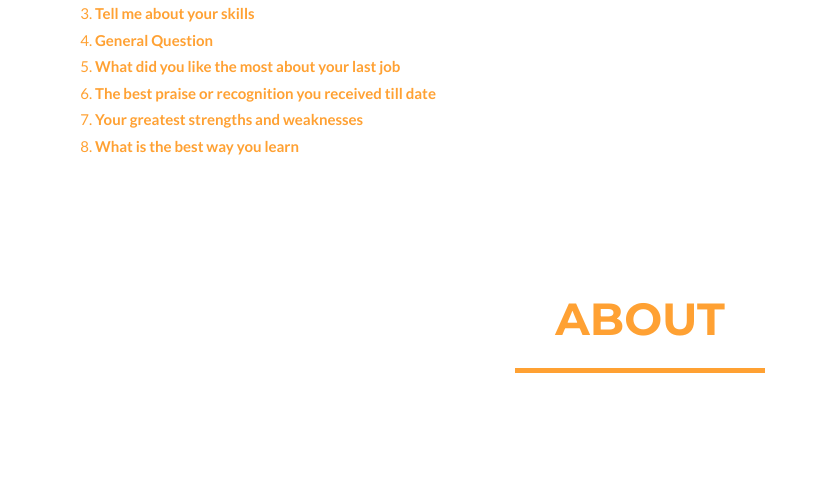
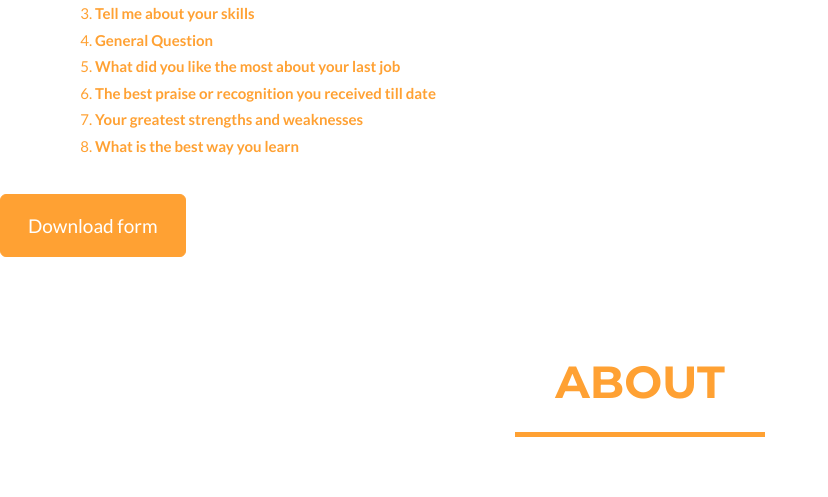
Before and after one commit to tapaswenipathak/Recruiters-Friend, a Django app: page /questions/ in a window 1280 px wide. Shown: the part 640-1137 px from the top of the page, without its empty margins (0-828 px from the left). Run offline with Django 3.2, Linux system fonts and the light colour scheme; some libraries are stand-ins or nearby versions.

Commit message:
added download feature

```diff
--- a/Recruiters_Friend/templates/questions.html
+++ b/Recruiters_Friend/templates/questions.html
@@ -33,4 +33,8 @@
 			<br/>
         </div>
     </div>
+
+    <form action="{{STATIC_URL}}questionnaire.pdf">
+    <button type="submit" id='submit' class="btn btn-primary btn-lg">Download form</button>
+</form>
 {% endblock %}
```
Also changed, not shown: 1 other file.
